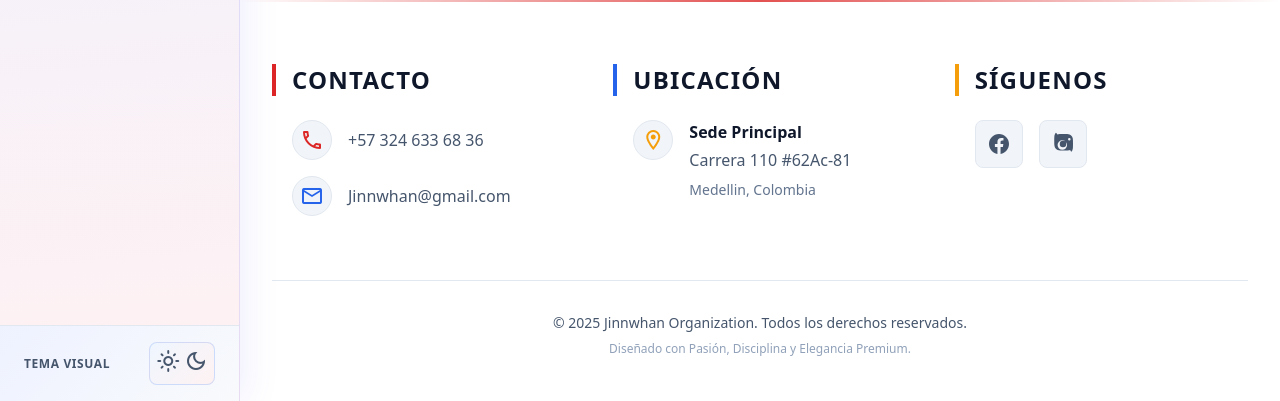
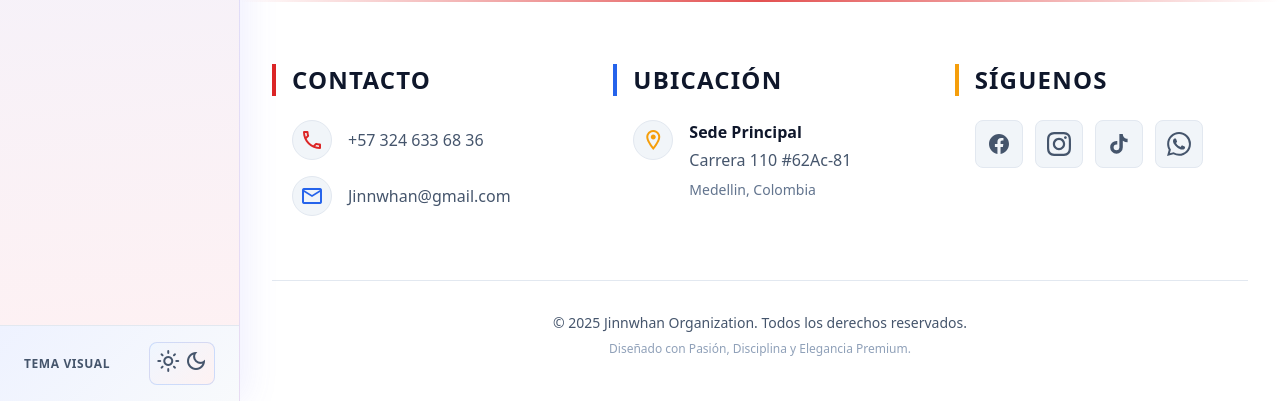
Before and after one commit to wilouzet22/Jinhwan-Corporation, a PHP site: page /grupos in a window 1280 px wide. Shown: the part 1404-1805 px from the top of the page. Run offline with PHP 8.4, Linux system fonts and the light colour scheme; data comes from the database, SQL or seed files in the repository; data that the repository does not hold is empty; style sheets or scripts are compiled from the project's sources; some libraries are stand-ins or nearby versions.

Commit message:
footer: corregir colores botones sociales y agregar TikTok y WhatsApp

```diff
--- a/vistas/layout/sitio_pie.php
+++ b/vistas/layout/sitio_pie.php
@@ -40,12 +40,22 @@
 
                 <div class="space-y-6">
                     <h3 class="font-display font-bold text-2xl text-slate-900 dark:text-white uppercase tracking-wider border-l-4 border-tkd-gold pl-4 transition-colors">Síguenos</h3>
-                    <div class="flex gap-4 pl-5">
-                        <a class="w-12 h-12 rounded-lg bg-slate-100 dark:bg-slate-900/60 border border-slate-200 dark:border-slate-800 flex items-center justify-center hover:bg-tkd-red hover:text-white hover:border-tkd-red transition-all duration-300 transform hover:-translate-y-1 text-slate-600 dark:text-slate-300" href="#">
+                    <div class="flex gap-3 pl-5 flex-wrap">
+                        <!-- Facebook -->
+                        <a class="w-12 h-12 rounded-lg bg-slate-100 dark:bg-slate-900/60 border border-slate-200 dark:border-slate-800 flex items-center justify-center hover:bg-[#1877F2] hover:text-white hover:border-[#1877F2] transition-all duration-300 transform hover:-translate-y-1 text-slate-600 dark:text-slate-300" href="#" target="_blank" title="Facebook">
                             <svg class="h-6 w-6" fill="currentColor" viewBox="0 0 24 24"><path d="M22 12c0-5.523-4.477-10-10-10S2 6.477 2 12c0 4.991 3.657 9.128 8.438 9.878v-6.987h-2.54V12h2.54V9.797c0-2.506 1.492-3.89 3.777-3.89 1.094 0 2.238.195 2.238.195v2.46h-1.26c-1.243 0-1.63.771-1.63 1.562V12h2.773l-.443 2.89h-2.33v6.988C18.343 21.128 22 16.991 22 12z"/></svg>
                         </a>
-                        <a class="w-12 h-12 rounded-lg bg-slate-100 dark:bg-slate-900/60 border border-slate-200 dark:border-slate-800 flex items-center justify-center hover:bg-tkd-blue hover:text-white hover:border-tkd-blue transition-all duration-300 transform hover:-translate-y-1 text-slate-600 dark:text-slate-300" href="https://www.instagram.com/corporacion_jinhwa">
-                            <svg class="h-6 w-6" fill="currentColor" viewBox="0 0 24 24"><path d="M12.315 2c2.43 0 2.784.013 3.808.06 1.064.049 1.791.218 2.427.465a4.902 4.902 0 011.772 1.153 4.902 4.902 0 011.153 1.772c.247.636.416 1.363.465 2.427.048 1.024.06 1.378.06 3.808s-.012 2.784-.06 3.808c-.049 1.064-.218 1.791-.465 2.427a4.902 4.902 0 01-1.153 1.772 4.902 4.902 0 01-1.153-1.772c-.636.247-1.363.416-2.427.465-1.024.048-1.378.06-3.808.06s-2.784-.013-3.808-.06c-1.064-.049-1.791-.218-2.427-.465a4.902 4.902 0 01-1.772-1.153 4.902 4.902 0 01-1.153-1.772c-.247-.636-.416-1.363-.465-2.427-.048-1.024-.06-1.378-.06-3.808s.012-2.784.06-3.808c.049-1.064.218-1.791.465-2.427a4.902 4.902 0 011.153-1.772A4.902 4.902 0 016.345 2.525c.636-.247 1.363-.416 2.427-.465C9.793 2.013 10.147 2 12.315 2zm-1.002 6.363a4.732 4.732 0 100 9.464 4.732 4.732 0 000-9.464zM12 15.25a3.25 3.25 0 110-6.5 3.25 3.25 0 010 6.5zm6.306-6.75a1.25 1.25 0 100-2.5 1.25 1.25 0 000 2.5z"/></svg>
+                        <!-- Instagram -->
+                        <a class="w-12 h-12 rounded-lg bg-slate-100 dark:bg-slate-900/60 border border-slate-200 dark:border-slate-800 flex items-center justify-center hover:bg-[#E1306C] hover:text-white hover:border-[#E1306C] transition-all duration-300 transform hover:-translate-y-1 text-slate-600 dark:text-slate-300" href="https://www.instagram.com/corporacion_jinhwa" target="_blank" title="Instagram">
+                            <svg class="h-6 w-6" fill="currentColor" viewBox="0 0 24 24"><path d="M12 2.163c3.204 0 3.584.012 4.85.07 3.252.148 4.771 1.691 4.919 4.919.058 1.265.069 1.645.069 4.849 0 3.205-.012 3.584-.069 4.849-.149 3.225-1.664 4.771-4.919 4.919-1.266.058-1.644.07-4.85.07-3.204 0-3.584-.012-4.849-.07-3.26-.149-4.771-1.699-4.919-4.92-.058-1.265-.07-1.644-.07-4.849 0-3.204.013-3.583.07-4.849.149-3.227 1.664-4.771 4.919-4.919 1.266-.057 1.645-.069 4.849-.069zm0-2.163c-3.259 0-3.667.014-4.947.072-4.358.2-6.78 2.618-6.98 6.98-.059 1.281-.073 1.689-.073 4.948 0 3.259.014 3.668.072 4.948.2 4.358 2.618 6.78 6.98 6.98 1.281.058 1.689.072 4.948.072 3.259 0 3.668-.014 4.948-.072 4.354-.2 6.782-2.618 6.979-6.98.059-1.28.073-1.689.073-4.948 0-3.259-.014-3.667-.072-4.947-.196-4.354-2.617-6.78-6.979-6.98-1.281-.059-1.69-.073-4.949-.073zm0 5.838c-3.403 0-6.162 2.759-6.162 6.162s2.759 6.163 6.162 6.163 6.162-2.759 6.162-6.163c0-3.403-2.759-6.162-6.162-6.162zm0 10.162c-2.209 0-4-1.79-4-4 0-2.209 1.791-4 4-4s4 1.791 4 4c0 2.21-1.791 4-4 4zm6.406-11.845c-.796 0-1.441.645-1.441 1.44s.645 1.44 1.441 1.44c.795 0 1.439-.645 1.439-1.44s-.644-1.44-1.439-1.44z"/></svg>
+                        </a>
+                        <!-- TikTok -->
+                        <a class="w-12 h-12 rounded-lg bg-slate-100 dark:bg-slate-900/60 border border-slate-200 dark:border-slate-800 flex items-center justify-center hover:bg-[#010101] hover:text-white hover:border-[#010101] transition-all duration-300 transform hover:-translate-y-1 text-slate-600 dark:text-slate-300" href="#" target="_blank" title="TikTok">
+                            <svg class="h-6 w-6" fill="currentColor" viewBox="0 0 24 24"><path d="M19.59 6.69a4.83 4.83 0 01-3.77-4.25V2h-3.45v13.67a2.89 2.89 0 01-2.88 2.5 2.89 2.89 0 01-2.89-2.89 2.89 2.89 0 012.89-2.89c.28 0 .54.04.79.1V9.01a6.33 6.33 0 00-.79-.05 6.34 6.34 0 00-6.34 6.34 6.34 6.34 0 006.34 6.34 6.34 6.34 0 006.33-6.34V8.69a8.18 8.18 0 004.78 1.52V6.76a4.85 4.85 0 01-1.01-.07z"/></svg>
+                        </a>
+                        <!-- WhatsApp -->
+                        <a class="w-12 h-12 rounded-lg bg-slate-100 dark:bg-slate-900/60 border border-slate-200 dark:border-slate-800 flex items-center justify-center hover:bg-[#25D366] hover:text-white hover:border-[#25D366] transition-all duration-300 transform hover:-translate-y-1 text-slate-600 dark:text-slate-300" href="https://wa.me/573246336836" target="_blank" title="WhatsApp">
+                            <svg class="h-6 w-6" fill="currentColor" viewBox="0 0 24 24"><path d="M17.472 14.382c-.297-.149-1.758-.867-2.03-.967-.273-.099-.471-.148-.67.15-.197.297-.767.966-.94 1.164-.173.199-.347.223-.644.075-.297-.15-1.255-.463-2.39-1.475-.883-.788-1.48-1.761-1.653-2.059-.173-.297-.018-.458.13-.606.134-.133.298-.347.446-.52.149-.174.198-.298.298-.497.099-.198.05-.371-.025-.52-.075-.149-.669-1.612-.916-2.207-.242-.579-.487-.5-.669-.51-.173-.008-.371-.01-.57-.01-.198 0-.52.074-.792.372-.272.297-1.04 1.016-1.04 2.479 0 1.462 1.065 2.875 1.213 3.074.149.198 2.096 3.2 5.077 4.487.709.306 1.262.489 1.694.625.712.227 1.36.195 1.871.118.571-.085 1.758-.719 2.006-1.413.248-.694.248-1.289.173-1.413-.074-.124-.272-.198-.57-.347m-5.421 7.403h-.004a9.87 9.87 0 01-5.031-1.378l-.361-.214-3.741.982.998-3.648-.235-.374a9.86 9.86 0 01-1.51-5.26c.001-5.45 4.436-9.884 9.888-9.884 2.64 0 5.122 1.03 6.988 2.898a9.825 9.825 0 012.893 6.994c-.003 5.45-4.437 9.884-9.885 9.884m8.413-18.297A11.815 11.815 0 0012.05 0C5.495 0 .16 5.335.157 11.892c0 2.096.547 4.142 1.588 5.945L.057 24l6.305-1.654a11.882 11.882 0 005.683 1.448h.005c6.554 0 11.89-5.335 11.893-11.893a11.821 11.821 0 00-3.48-8.413z"/></svg>
                         </a>
                     </div>
                 </div>
```
